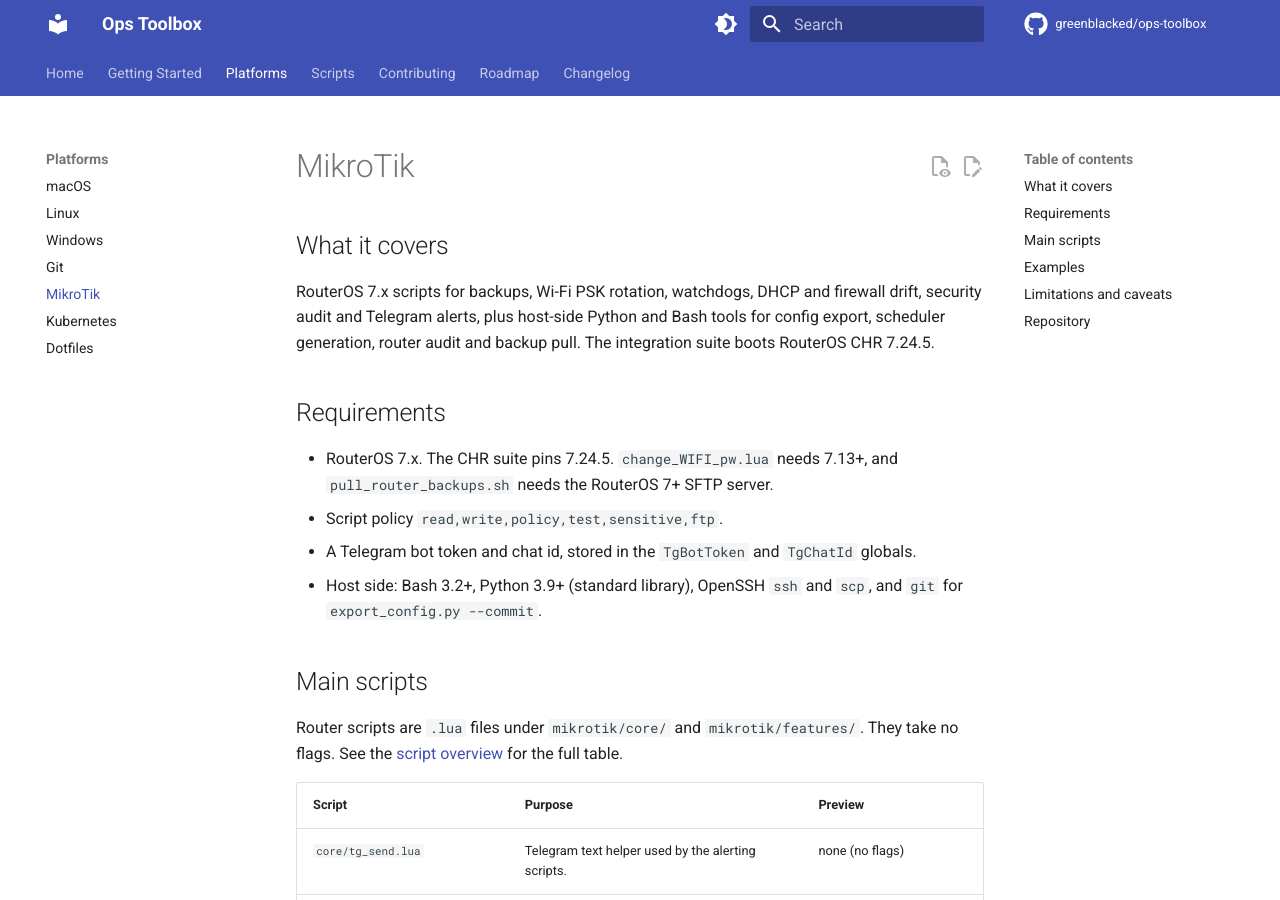
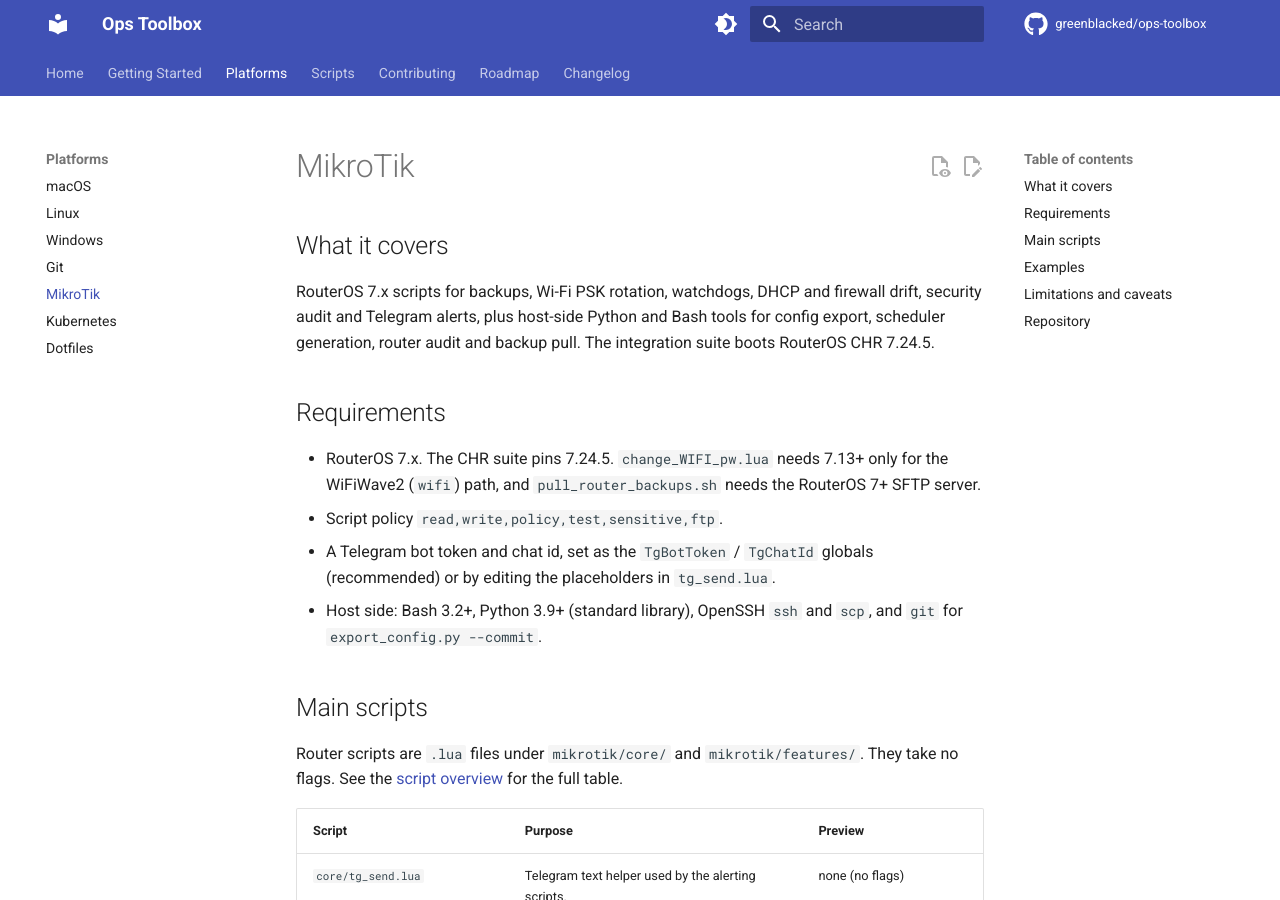
Before and after one commit to greenblacked/ops-toolbox, an MkDocs documentation site: the page built from docs/platforms/mikrotik.md, in a window 1280 px wide and 900 px high. Built offline with MkDocs 1.6.1 and Material for MkDocs 9.7.7, drawn with Linux system fonts in a browser that asks for light colours; comment, search, counter and statistics services are not loaded; some of the changed text lies outside the part shown.

Commit message:
fix(docs): correct MikroTik Telegram and WiFi notes

```diff
--- a/docs/platforms/mikrotik.md
+++ b/docs/platforms/mikrotik.md
@@ -9,11 +9,11 @@
 
 ## Requirements
 
-- RouterOS 7.x. The CHR suite pins 7.24.5. `change_WIFI_pw.lua` needs 7.13+,
-  and `pull_router_backups.sh` needs the RouterOS 7+ SFTP server.
+- RouterOS 7.x. The CHR suite pins 7.24.5. `change_WIFI_pw.lua` needs 7.13+
+  only for the WiFiWave2 (`wifi`) path, and `pull_router_backups.sh` needs the RouterOS 7+ SFTP server.
 - Script policy `read,write,policy,test,sensitive,ftp`.
-- A Telegram bot token and chat id, stored in the `TgBotToken` and `TgChatId`
-  globals.
+- A Telegram bot token and chat id, set as the `TgBotToken` / `TgChatId`
+  globals (recommended) or by editing the placeholders in `tg_send.lua`.
 - Host side: Bash 3.2+, Python 3.9+ (standard library), OpenSSH `ssh` and `scp`,
   and `git` for `export_config.py --commit`.
 
@@ -87,9 +87,6 @@
 
 - Choose one of `update_check`, `backup_update_check` or `stay_fresh`. They do
   one job three ways and must not run together.
-- `tg_send.lua` reads the `TgBotToken` and `TgChatId` globals. The install
-  section of the MikroTik README still mentions editing `BotToken` and `ChatID`
-  placeholders; TODO: confirm which route the README settles on.
 - `pull_router_backups.sh` needs non-interactive SSH keys and exits 2 when
   `ssh` or `scp` is missing.
 - The CHR suite does not verify real Telegram delivery, address-list
```
